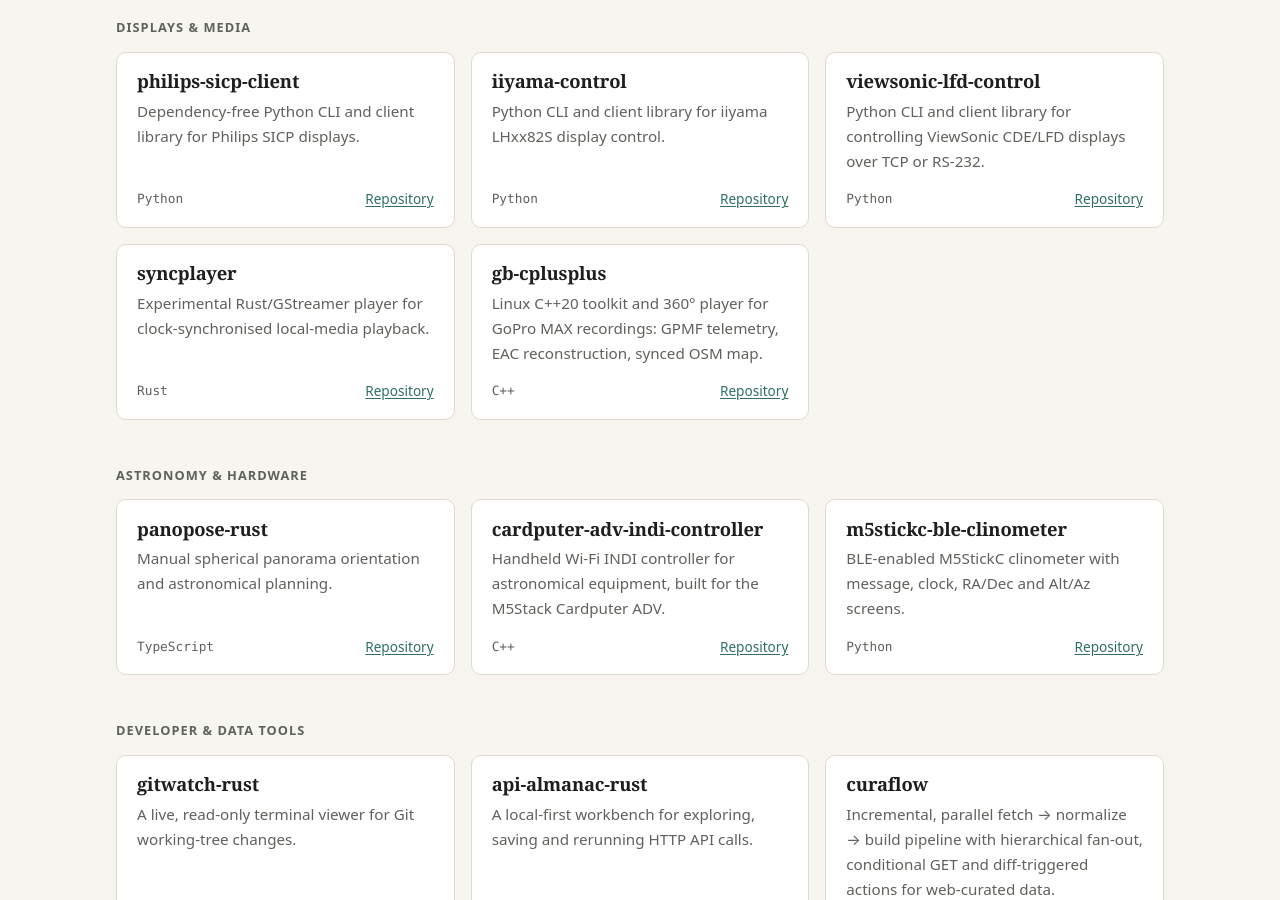
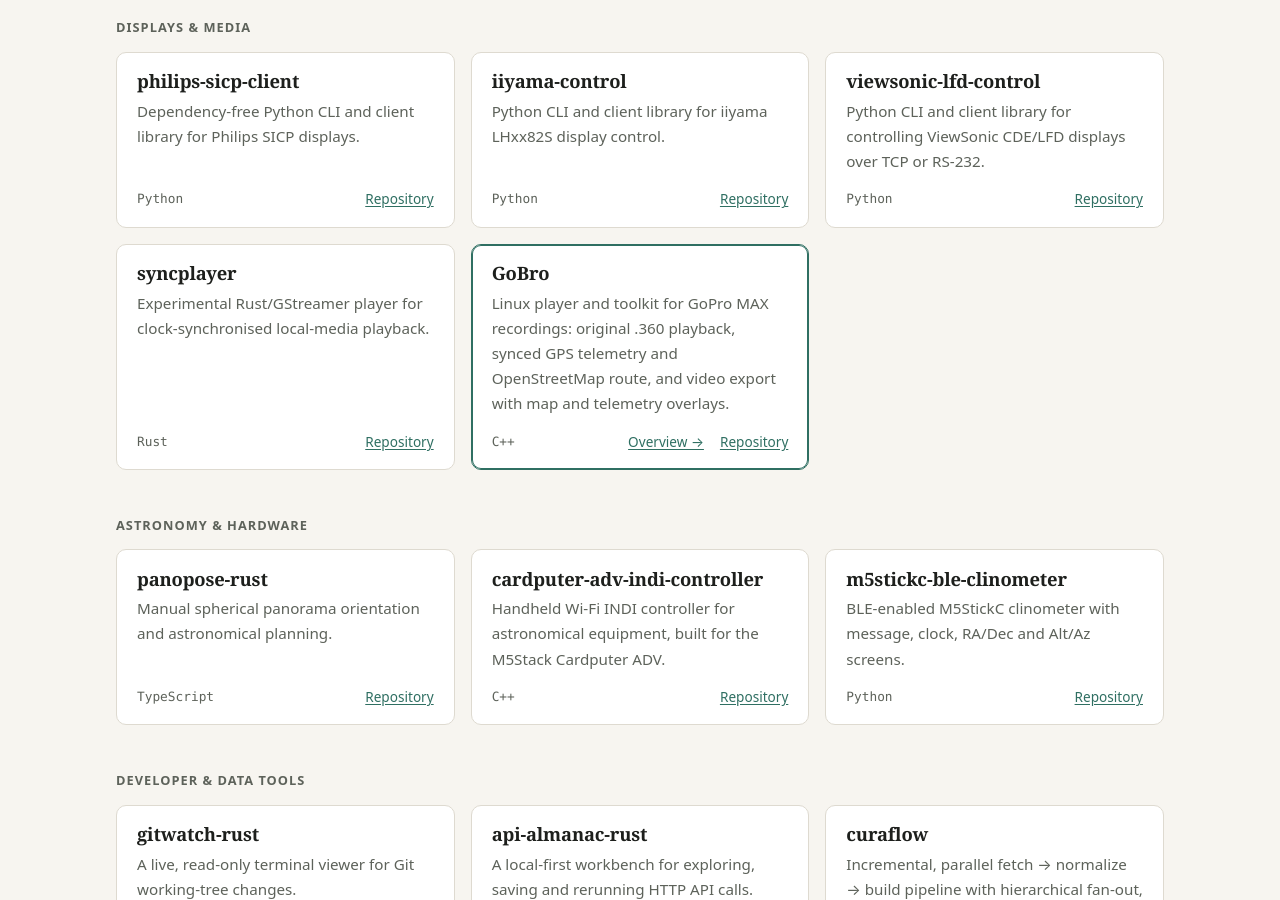
Before and after one commit to arturormk/arturormk.github.io, a Jekyll site: the page built from index.html, in a window 1280 px wide and 900 px high, scrolled down 664 px. Built offline with Jekyll 4.4.1, drawn with Linux system fonts in a browser that asks for light colours; part of the change alters nothing that is shown.

Commit message:
Add the GoBro project page
Co-Authored-By: Claude Opus 5.5 <noreply@anthropic.com>

````diff
--- a/_data/projects.yml
+++ b/_data/projects.yml
@@ -57,11 +57,14 @@ projects:
     summary: Experimental Rust/GStreamer player for clock-synchronised local-media playback.
 
   - repo: gb-cplusplus
+    title: GoBro
     group: Displays & media
     lang: C++
+    page: /projects/gb-cplusplus/
     summary: >-
-      Linux C++20 toolkit and 360° player for GoPro MAX recordings: GPMF
-      telemetry, EAC reconstruction, synced OSM map.
+      Linux player and toolkit for GoPro MAX recordings: original .360
+      playback, synced GPS telemetry and OpenStreetMap route, and video
+      export with map and telemetry overlays.
 
   - repo: panopose-rust
     group: Astronomy & hardware
--- /dev/null
+++ b/projects/gb-cplusplus/index.md
@@ -0,0 +1,221 @@
+---
+layout: project
+title: GoBro
+repo: gb-cplusplus
+eyebrow: GoPro MAX · 360° video · GPS telemetry · Linux
+tagline: A GoPro companion for Linux.
+lede: >-
+  GoBro plays original GoPro MAX recordings on Linux, with no conversion
+  step: look around the 360° picture while the GPS route, speed and height
+  follow along on a live map. When you want to share a ride, it exports a
+  framed video with the map and the numbers drawn in.
+description: >-
+  GoBro is an open-source Linux player and toolkit for GoPro MAX recordings
+  and photos, with synchronized GPS telemetry, an OpenStreetMap route map
+  and video export with map and telemetry overlays.
+facts:
+  - Plays original MAX .360 files directly
+  - GPS, map and graphs in step with the frame
+  - Exports videos with map and telemetry overlays
+  - Never modifies your recordings
+  - GPL-3.0-or-later
+---
+
+## The problem
+
+You come back from a hike or a ride with a GoPro MAX and a folder of
+`.360` files, and you work on Linux. Those files are not ordinary videos.
+Each one holds **two HEVC video streams**, one per lens, packed in a
+camera-specific cube layout, plus a separate track of **GPMF telemetry**
+with the GPS record of where you were and how fast you were going. Long
+recordings are split across several chapter files.
+
+A generic video player sees two strange video streams and ignores the
+telemetry. The usual way out is a conversion step before you can even
+watch the footage, and the GPS data ends up in yet another tool.
+
+<div class="compare">
+  <div>
+    <h3>The usual way</h3>
+    <p>Convert each <code>.360</code> file to a flat panorama, open it in a
+    360° player, and load the GPS track separately to see where you
+    were.</p>
+  </div>
+  <div class="good">
+    <h3>With GoBro</h3>
+    <p>Open the original file. The two lens streams are reconstructed on
+    the GPU as it plays, and the map, telemetry and graphs follow the
+    frame on screen.</p>
+  </div>
+</div>
+
+GoBro is built on evidence from real files: its reconstruction and timing
+were verified on recordings and photos from a GoPro MAX (2025), and the
+findings are written up in the repository.
+
+## How it works
+
+GoBro is one desktop player, `gb-player`, plus a set of command-line tools
+that share its libraries. The player is for watching and framing; the
+exporter, `gb-render`, turns that framing into a video.
+
+<ol class="steps">
+  <li><strong>Watch</strong><span>Open a <code>.360</code>, MP4 or MAX photo in <code>gb-player</code>. Drag to look around, click the route on the map to jump there.</span></li>
+  <li><strong>Frame</strong><span>Switch to Capture mode, pick a view and an aspect ratio, and save stills or the framing as a settings file.</span></li>
+  <li><strong>Export</strong><span>Run <code>gb-render</code> with those settings to produce an MP4 with the map, speed, height and time drawn in.</span></li>
+</ol>
+
+## Made for looking back at a trip
+
+<div class="features">
+  <div>
+    <h3>No conversion step</h3>
+    <p>Original <code>.360</code> files play directly, with both lenses
+    decoded in lockstep. Choose rectilinear, fisheye, Little Planet, the
+    full panorama or either raw lens.</p>
+  </div>
+  <div>
+    <h3>Everything in step with the frame</h3>
+    <p>The map marker, telemetry panel and height/speed graph always show
+    the GPS record nearest the frame on screen. Positions are never
+    interpolated or invented.</p>
+  </div>
+  <div>
+    <h3>A map you can click</h3>
+    <p>The route is drawn on OpenStreetMap, travelled part in orange. Click
+    it to seek there; if you passed that spot twice, pick which time.</p>
+  </div>
+  <div>
+    <h3>Ready-to-share videos</h3>
+    <p><code>gb-render</code> exports H.264 or HEVC with a route map,
+    telemetry text and graphs, over the picture or on a side panel, even
+    across chapters, and faster than real time if you like.</p>
+  </div>
+  <div>
+    <h3>Your files stay yours</h3>
+    <p>Recordings are opened read-only. Exported videos carry no GPS track
+    or camera serial numbers, and the map server only ever sees the area
+    you are viewing.</p>
+  </div>
+  <div>
+    <h3>Tools for the curious</h3>
+    <p>Command-line tools inspect the container and GPMF metadata, export
+    GPS to GPX, GeoJSON, CSV or JSON, and extract exact frames, all with
+    versioned JSON output.</p>
+  </div>
+</div>
+
+## What it supports today
+
+GoBro is in its first public development series (0.1) and is working
+towards v1.0. It runs on **Linux**: Ubuntu 22.04 or newer is the supported
+baseline, and `.rpm` packages are also built and tested on Fedora.
+
+- **Camera**: the GoPro MAX (2025) is the first and only validated camera.
+- **Videos**: MAX dual-stream `.360` files, and single-stream MP4 shown
+  flat with zoom and pan. Chapters open in order and play on from one to
+  the next.
+- **Photos**: MAX JPEG photos, with spherical views for 360° and
+  superwide shots, their position on the map and their capture settings.
+- **Audio**: the stereo track plays in sync. It stays silent while you
+  scrub or seek, so you never hear sound fragments.
+- **Display**: needs an OpenGL 3.3 (or OpenGL ES 3.0) driver; the Mesa
+  drivers in Ubuntu 22.04 are enough.
+
+Not there yet: TimeWarp and TimeLapse videos and lens-mode names for
+videos (both planned for v1.0), the MAX spatial audio track, hardware
+decoding, stabilization and a single timeline across chapters in the
+player. Other GoPro models have not been verified.
+
+## Get started
+
+There are no prebuilt downloads yet: you build GoBro from source. The
+quickstart script does it in one go on Ubuntu.
+
+<div class="callout">
+  <p><strong>The script installs packages with sudo.</strong> It checks
+  for missing build packages (compiler, CMake, FFmpeg, Qt 6, SDL2) and
+  installs them with <code>apt-get</code>, which may ask for your
+  password. Use <code>--no-install-deps</code> to install them
+  yourself.</p>
+</div>
+
+### 1. Build and test
+
+```bash
+git clone https://github.com/arturormk/gb-cplusplus.git
+cd gb-cplusplus
+# installs missing packages, builds, runs the tests
+./quickstart.sh
+```
+
+The binaries end up in `build/dev/install/bin`. Run from a terminal, the
+script also offers to build a `.deb` or `.rpm` package and install it
+system-wide, so the tools are on your `PATH`.
+
+### 2. Play a recording
+
+```bash
+cd build/dev/install/bin
+./gb-player /data/gopro/GS010047.360
+
+# open straight into the full panorama, two minutes in
+./gb-player --time 120 --view panorama /data/gopro/GS010047.360
+```
+
+Drag to look around, use the mouse wheel to zoom, and press `1` to `8` to
+switch views. Space plays and pauses. If you'd rather not touch the
+network, `--map-no-network` uses cached map tiles only.
+
+### 3. Export a video
+
+Frame the shot in the player's Capture mode and save the settings as
+`framing.ini`. Then start from the commented example for the overlays:
+
+```bash
+./gb-render --example-settings > ride.ini
+
+# a quick 10-second draft to check the layout
+./gb-render /data/gopro/GS010047.360 --settings framing.ini \
+    --settings ride.ini --duration 10 --draft -o test.mp4
+
+# the full export
+./gb-render /data/gopro/GS010047.360 --settings framing.ini \
+    --settings ride.ini -o ride.mp4
+```
+
+`--dry-run` reports the range, frame count and map tiles without
+rendering anything.
+
+### 4. Take the GPS track elsewhere
+
+`gb-telemetry` stays in the build tree, so run it from the
+`gb-cplusplus` folder:
+
+```bash
+build/dev/tools/gb-telemetry/gb-telemetry --format gpx \
+    /data/gopro/GS010047.360 > route.gpx
+```
+
+The player can do the same from its telemetry panel, for every chapter of
+a recording at once.
+
+## Learn more
+
+- **[README](https://github.com/arturormk/gb-cplusplus/blob/main/README.md)**:
+  building, every tool at a glance, and the JSON report formats.
+- **[gb-player](https://github.com/arturormk/gb-cplusplus/blob/main/apps/gb-player/README.md)**:
+  views, keyboard controls, Capture mode, the map and its tile policy.
+- **[gb-render](https://github.com/arturormk/gb-cplusplus/blob/main/tools/gb-render/README.md)**:
+  the settings file in full: placement, fields, map scale, graphs and
+  output.
+- **[Format support](https://github.com/arturormk/gb-cplusplus/blob/main/docs/format-support.md)**
+  and **[blueprint](https://github.com/arturormk/gb-cplusplus/blob/main/docs/BLUEPRINT.md)**:
+  what has been verified, what hasn't, and where the project is going.
+- **[Issues](https://github.com/arturormk/gb-cplusplus/issues)**: bug
+  reports, and recordings that don't play as they should.
+
+GoBro is licensed under GPL-3.0-or-later. It uses the system FFmpeg, Qt 6
+and SDL2 libraries under their own licences, and map data is ©
+OpenStreetMap contributors. GoBro is not affiliated with, endorsed by or
+sponsored by GoPro.
````
